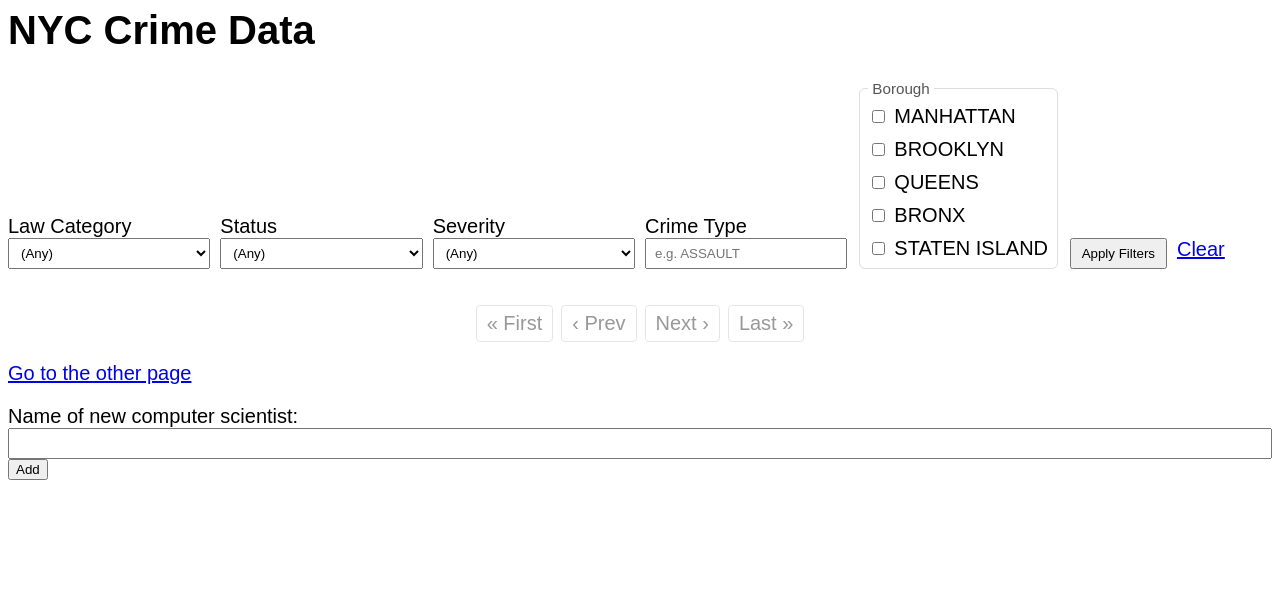
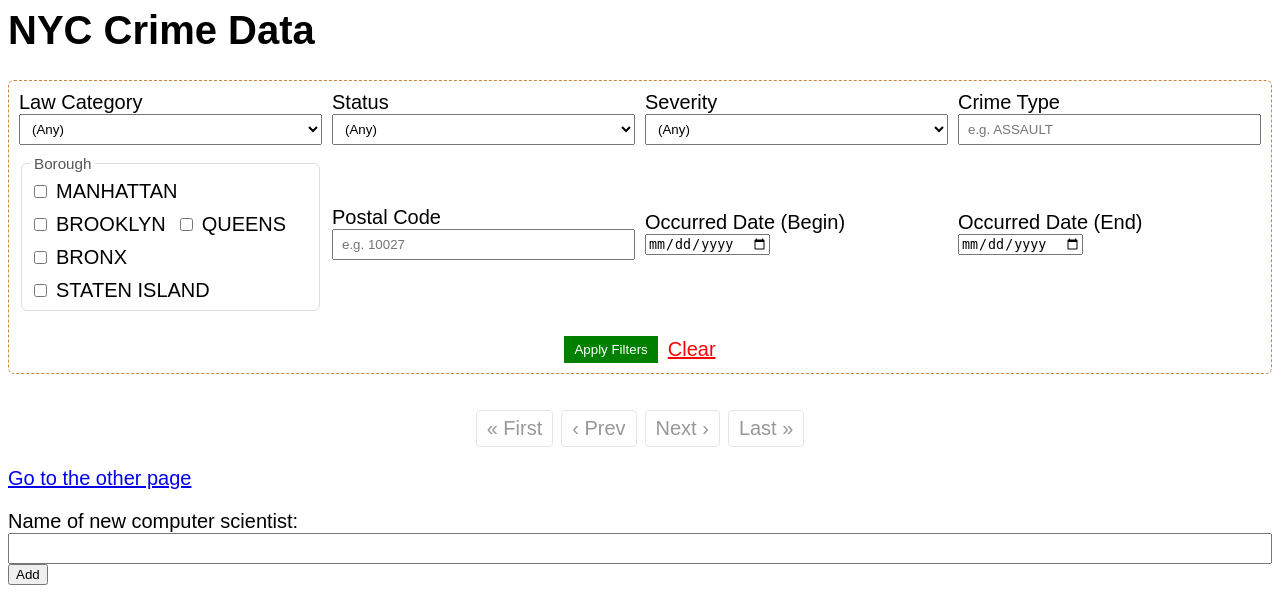
Before and after one commit to candylyt/nyc-crimedata, a Flask app: template templates/index.html in a window 1280 px wide. Shown: the top 614 px of the page. Run offline with Flask 3, Linux system fonts and the light colour scheme; the template is opened without the code that fills it, so the values that code supplies are empty; parts of the project's set-up code (start-up, migrations or seed data) failed here and were passed over.

Commit message:
added all filters

```diff
--- a/server.py
+++ b/server.py
@@ -62,6 +62,7 @@ with engine.connect() as conn:
 	conn.commit()
 '''
 
+# helper functions
 def build_base_args():
 	base_args = request.args.to_dict(flat=False)
 	base_args.pop("page", None)
@@ -81,6 +82,12 @@ def make_url_page(page):
 			else:
 				args_flat[k] = ""
 	return url_for("index", **args_flat)
+
+def handle_wildcards_characters(s):
+	s = s.replace("\\", "\\\\")
+	s = s.replace("%", "\\%")
+	s = s.replace("_", "\\_")
+	return s
 
 @app.before_request
 def before_request():
@@ -140,9 +147,12 @@ def index():
 	incidents_per_page = 20
 	lawcategory = request.args.get("lawcategory")
 	status = request.args.get("status")
-	borough = request.args.get("borough")
+	borough = request.args.getlist("borough")
 	severity = request.args.get("severity")
 	crime_type = request.args.get("crime_type")
+	postal_code = request.args.get("postal_code")
+	date_start = request.args.get("date_start")
+	date_end = request.args.get("date_end")
 
 	filters = []
 	parameters = {}
@@ -156,17 +166,29 @@ def index():
 		parameters["status"] = status
 
 	if borough:
-		filters.append("a.borough = :borough")
+		filters.append("a.borough = ANY(:borough)")
 		parameters["borough"] = borough
 
 	if severity:
 		filters.append("ct.severity = :severity")
 		parameters["severity"] = severity
 
-	if crime_type:
-		filters.append("ct.crime_type = :crime_type")
-		parameters["crime_type"] = crime_type
+	clean_crime_type = (crime_type or "").strip().lower()
+	if clean_crime_type:
+		filters.append("ct.crime_type ILIKE :crime_type ESCAPE '\\'")
+		parameters["crime_type"] = f"%{handle_wildcards_characters(clean_crime_type)}%"
 
+	if postal_code:
+		filters.append("a.postal_code = :postal_code")
+		parameters["postal_code"] = postal_code
+
+	if date_start:
+		filters.append("i.occurred_date >= :date_start")
+		parameters["date_start"] = date_start
+
+	if date_end:
+		filters.append("i.occurred_date <= :date_end")
+		parameters["date_end"] = date_end
 
 	# DEBUG: this is debugging code to see what request looks like
 	print(request.args)
--- a/templates/index.html
+++ b/templates/index.html
@@ -42,19 +42,35 @@
     .pagination span {
       opacity: 0.5;
     }
-    .summary {
-      margin-top: 8px;
-      color: #666;
-    }
     form.filters {
+      border: 1px dashed peru;
+      padding: 10px;
+      border-radius: 6px;
       display: grid;
-      grid-template-columns: repeat(6, 1fr);
+      grid-template-columns: repeat(4, 1fr);
+      grid-auto-rows: auto;
       gap: 10px;
-      align-items: end;
+      align-items: center;
+      margin-bottom: 20px;
     }
     .filters .actions {
       display: flex;
       gap: 10px;
+      align-items: center;
+      justify-content: center;
+      grid-column: 1/-1;
+      margin-top: 15px;
+    }
+    .filters .actions button{
+      background-color: green;
+      color: white;
+      border: none;
+    }
+    .filters .actions button:hover{
+      cursor: pointer;
+    }
+    .filters .actions a{
+      color: red;
     }
     select,
     input[type="text"] {
@@ -95,12 +111,13 @@
 
     <!-- FILTER FORM (method=GET) -->
     <form class="filters" method="get" action="{{ url_for('index') }}">
-      <!-- dropdowns -->
+
+      <!-- First Row -->
       <div>
         <label>Law Category</label>
         <select name="lawcategory">
           <option value="">(Any)</option>
-          {% for val in ["FELONY", "MISDEMEANOR", "VIOLATION"] %}
+          {% for val in ["Felony", "Misdemeanor", "Violation"] %}
             <option value="{{ val }}" {% if request.args.get('lawcategory') == val %}selected{% endif %}>{{ val }}</option>
           {% endfor %}
         </select>
@@ -131,7 +148,6 @@
         <input type="text" name="crime_type" value="{{ request.args.get('crime_type','') }}" placeholder="e.g. ASSAULT" />
       </div>
 
-      <!-- Checkboxes (multi-select): same 'borough' name repeated -->
       <fieldset>
         <legend>Borough</legend>
         <div class="checkboxes">
@@ -144,6 +160,22 @@
           {% endfor %}
         </div>
       </fieldset>
+
+      <!-- Second Row -->
+      <div>
+        <label>Postal Code</label>
+        <input type="text" name="postal_code" value="{{ request.args.get('postal_code','') }}" placeholder="e.g. 10027" />
+      </div>
+
+      <div>
+        <label>Occurred Date (Begin)</label>
+        <input type="date" name="date_start" value="{{ request.args.get('date_start','') }}" />
+      </div>
+
+      <div>
+        <label>Occurred Date (End)</label>
+        <input type="date" name="date_end" value="{{ request.args.get('date_end','') }}" />
+      </div>
 
       <div class="actions">
         <button type="submit">Apply Filters</button>
```
